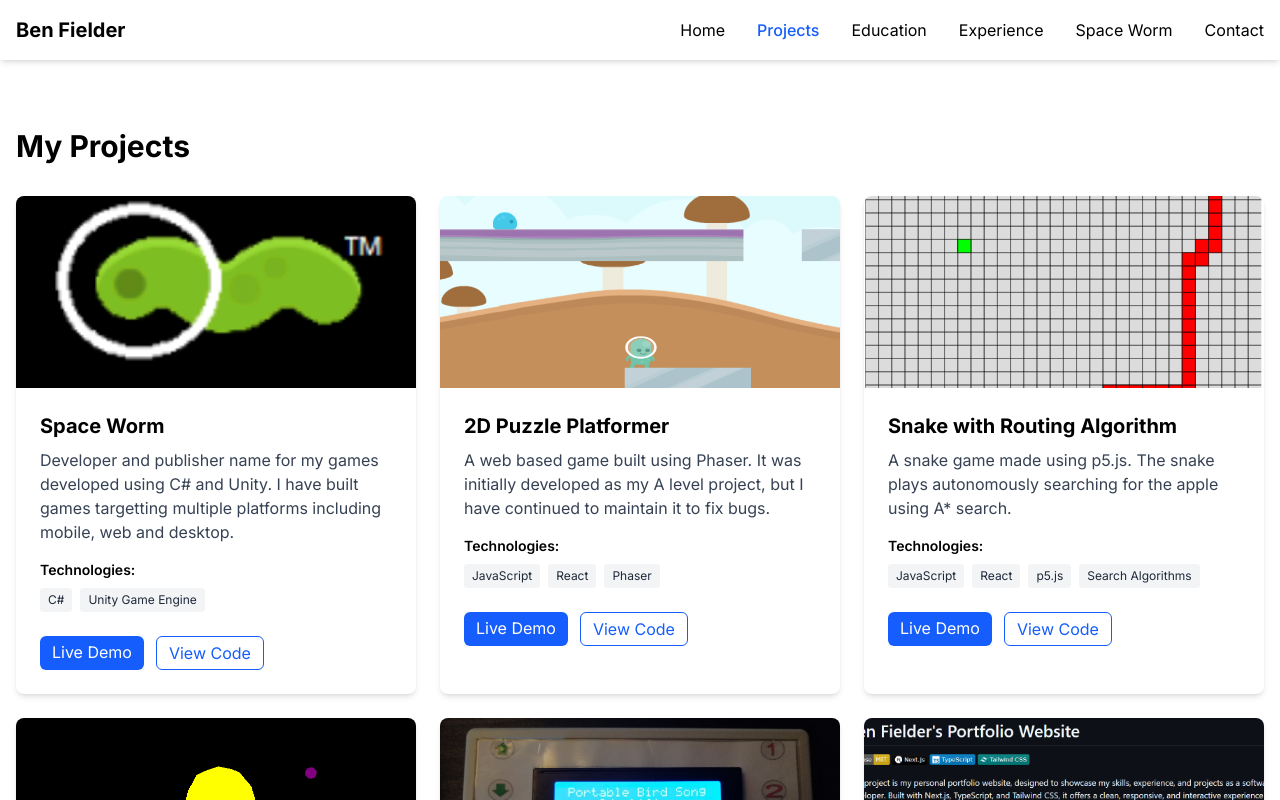
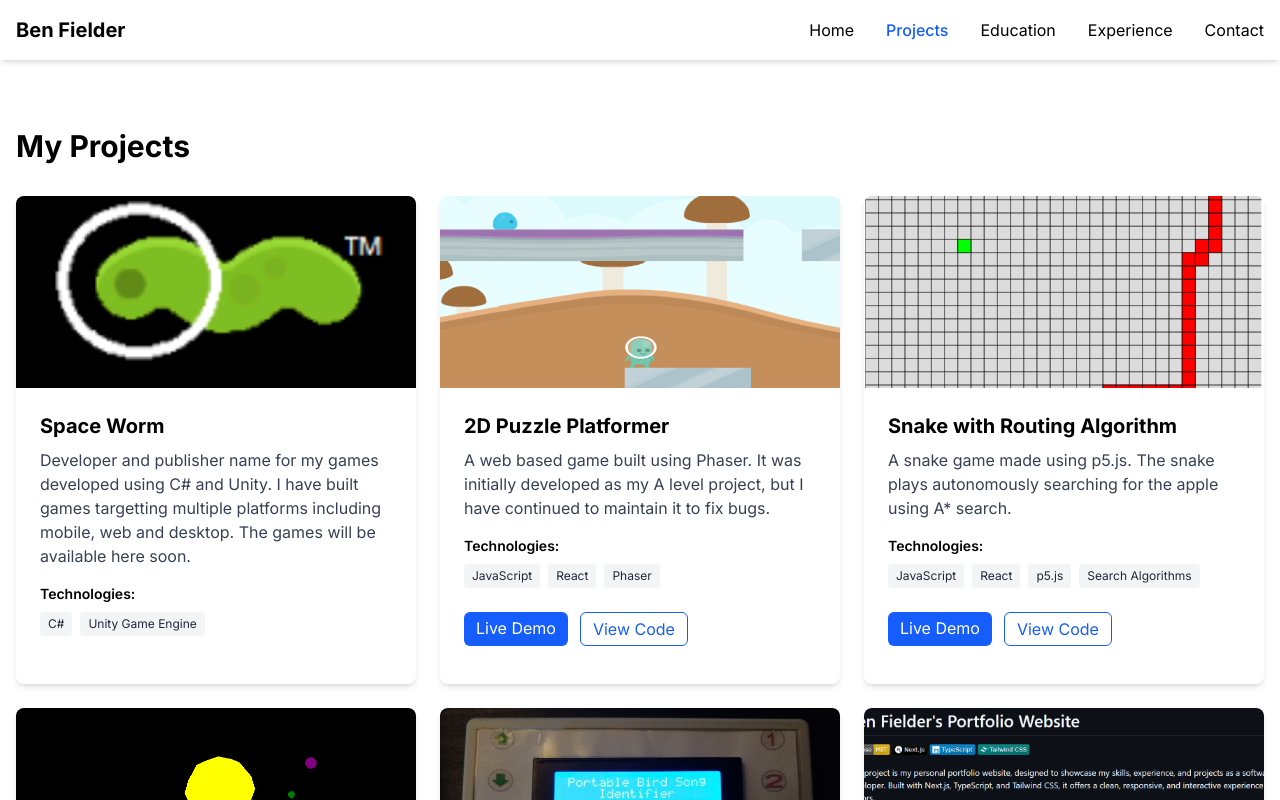
Before and after one commit to BenFielder1/portfolio, a Next.js app: page /projects in a window 1280 px wide. Shown: the top 800 px of the page. Built offline with nearby package versions, Linux system fonts and the light colour scheme.

Commit message:
Updated projects view

```diff
--- a/src/components/Navbar.tsx
+++ b/src/components/Navbar.tsx
@@ -38,7 +38,7 @@ export default function Navbar() {
                     {/* <Link href="/skills" className={`hover:text-blue-600 transition ${pathname === "/skills" ? "text-blue-600 font-medium" : ""}`}>Skills</Link> */}
                     <Link href="/education" className={`hover:text-blue-600 transition ${pathname === "/education" ? "text-blue-600 font-medium" : ""}`}>Education</Link>
                     <Link href="/experience" className={`hover:text-blue-600 transition ${pathname === "/experience" ? "text-blue-600 font-medium" : ""}`}>Experience</Link>
-                    <Link href="/spaceworm" className={`hover:text-blue-600 transition ${pathname === "/spaceworm" ? "text-blue-600 font-medium" : ""}`}>Space Worm</Link>
+                    {/* <Link href="/spaceworm" className={`hover:text-blue-600 transition ${pathname === "/spaceworm" ? "text-blue-600 font-medium" : ""}`}>Space Worm</Link> */}
                     <Link href="/contact" className={`hover:text-blue-600 transition ${pathname === "/contact" ? "text-blue-600 font-medium" : ""}`}>Contact</Link>
                 </nav>
             </div>
@@ -53,7 +53,7 @@ export default function Navbar() {
                         {/* <Link href="/skills" className={`hover:text-blue-600 transition ${pathname === "/skills" ? "text-blue-600 font-medium" : ""}`}>Skills</Link> */}
                         <Link href="/education" className={`hover:text-blue-600 transition ${pathname === "/education" ? "text-blue-600 font-medium" : ""}`}>Education</Link>
                         <Link href="/experience" className={`hover:text-blue-600 transition ${pathname === "/experience" ? "text-blue-600 font-medium" : ""}`}>Experience</Link>
-                        <Link href="/spaceworm" className={`hover:text-blue-600 transition ${pathname === "/spaceworm" ? "text-blue-600 font-medium" : ""}`}>Space Worm</Link>
+                        {/* <Link href="/spaceworm" className={`hover:text-blue-600 transition ${pathname === "/spaceworm" ? "text-blue-600 font-medium" : ""}`}>Space Worm</Link> */}
                         <Link href="/contact" className={`hover:text-blue-600 transition ${pathname === "/contact" ? "text-blue-600 font-medium" : ""}`}>Contact</Link>
                     </div>
                 </nav>
--- a/src/components/ProjectCard.tsx
+++ b/src/components/ProjectCard.tsx
@@ -21,19 +21,12 @@ export default function ProjectCard({
     return (
         <div className="bg-white rounded-lg shadow-md overflow-hidden">
             <div className="relative h-48 w-full">
-                {demoLink && (
-                    <Link
-                        href={demoLink}
-                        rel="noopener noreferrer"
-                    >
                 <Image
                     src={imagePath}
                     alt={title}
                     fill
                     style={{ objectFit: "cover" }}
                 />
-                    </Link>
-                )}
             </div>
             <div className="p-6">
                 <h3 className="text-xl font-bold mb-2">{title}</h3>
--- a/src/data/games.ts
+++ b/src/data/games.ts
@@ -11,7 +11,7 @@ export interface Game {
 
 export const games: Game[] = [
     {
-        id: "project-1",
+        id: "game-1",
         title: "Pyramid Numbers",
         description: "Merge and add the number tiles in the pyramid to reach the target number at the top of the pyramid. A fun and challenging puzzle game.",
         imagePath: "/images/projects/newfeaturepic.png",
--- a/src/data/projects.ts
+++ b/src/data/projects.ts
@@ -13,11 +13,10 @@ export const projects: Project[] = [
     {
         id: "project-1",
         title: "Space Worm",
-        description: "Developer and publisher name for my games developed using C# and Unity. I have built games targetting multiple platforms including mobile, web and desktop.",
+        description: "Developer and publisher name for my games developed using C# and Unity. I have built games targetting multiple platforms including mobile, web and desktop. The games will be available here soon.",
         imagePath: "/images/projects/logo5.png",
         technologies: ["C#", "Unity Game Engine"],
-        demoLink: "/spaceworm",
-        githubLink: "https://github.com/BenFielder1/snake-with-routing",
+        // demoLink: "/spaceworm",
         featured: true,
     },
     {
@@ -27,7 +26,7 @@ export const projects: Project[] = [
         imagePath: "/images/projects/game2.png",
         technologies: ["JavaScript", "React", "Phaser"],
         demoLink: "/projects/puzzleplatformer",
-        githubLink: "https://github.com/BenFielder1/snake-with-routing",
+        githubLink: "https://github.com/BenFielder1/Ben-Fielder-A-Level-Project",
         featured: true,
     },
     {
@@ -47,17 +46,17 @@ export const projects: Project[] = [
         imagePath: "/images/projects/planets.png",
         technologies: ["JavaScript", "React", "three.js"],
         demoLink: "/projects/planets",
-        githubLink: "https://github.com/BenFielder1/snake-with-routing",
+        githubLink: "https://github.com/BenFielder1/planets-sketch",
         featured: false,
     },
     {
         id: "project-5",
         title: "Portable Bird Song Identifier",
-        description: "A handheld device built on an Arduino Uno to help users identfy birds based on the song and surroundings.",
+        description: "A handheld device built on an Arduino Uno to help users identify birds based on the song and surroundings.",
         imagePath: "/images/projects/birdsongidentifier.jpg",
         technologies: ["Arduino", "C/C++", "Hardware"],
         demoLink: "/projects/birdsongidentifier",
-        githubLink: "https://github.com/BenFielder1/snake-with-routing",
+        // githubLink: "https://github.com/BenFielder1/snake-with-routing",
         featured: false,
     },
     {
@@ -67,7 +66,7 @@ export const projects: Project[] = [
         imagePath: "/images/projects/docgen.png",
         technologies: ["Generative AI", "APIs", "JavaScript"],
         demoLink: "/projects/documentationgenerator",
-        githubLink: "https://github.com/BenFielder1/snake-with-routing",
+        // githubLink: "https://github.com/BenFielder1/snake-with-routing",
         featured: false,
     }
 ];
```
Lines whose indentation alone changed are shown as unchanged.
